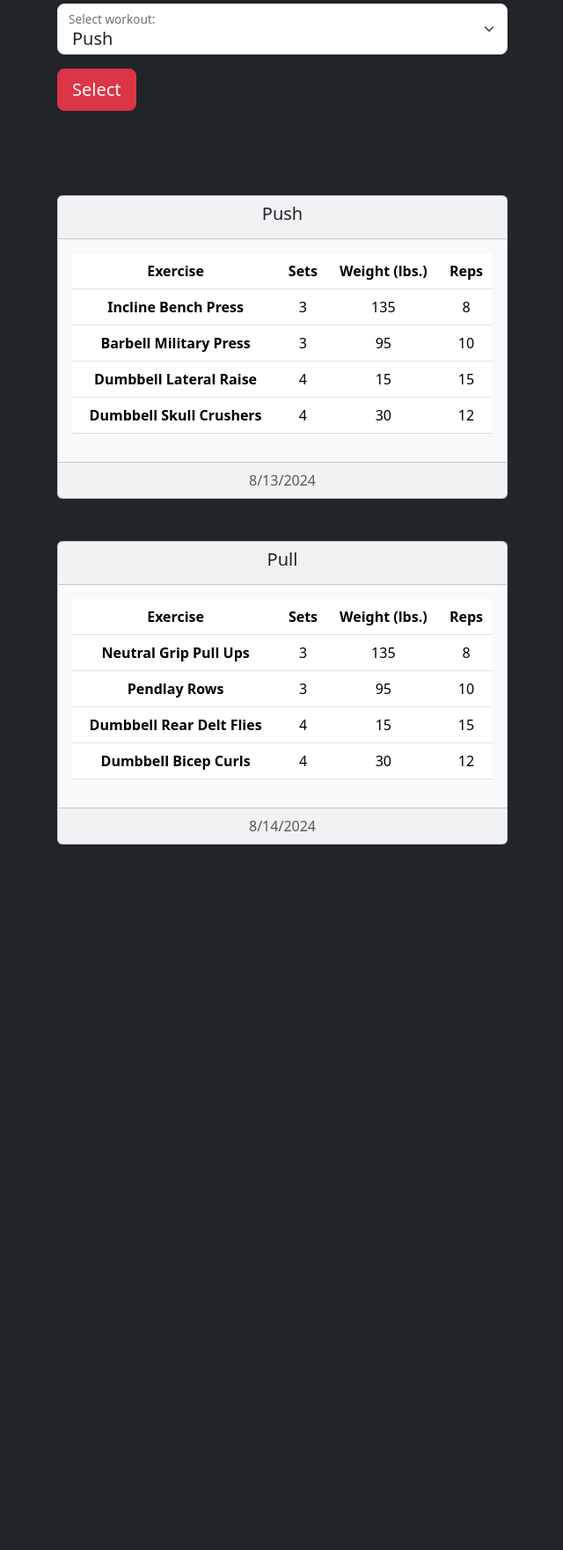
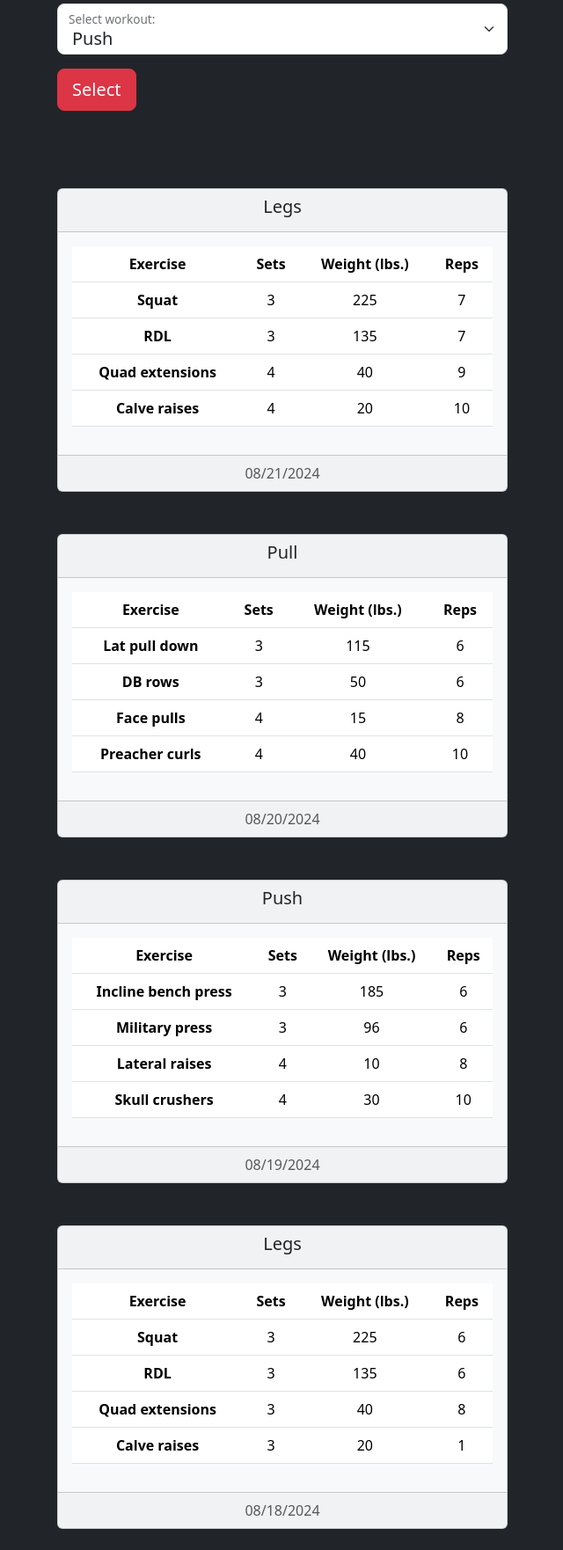
Before and after one commit to jtnicastro/lifting_log, a Flask app: page /entries in a window 1280 px wide. Shown: the part 326-2088 px from the top of the page at 88% size, without its empty margins (319-959 px from the left). Before the commit the page ends 1286 px from the top, so only its background shows below. Run offline with Flask 3, Linux system fonts and the light colour scheme; a user stored in the database is signed in.

Commit message:
Entries functionality complete

```diff
--- a/app.py
+++ b/app.py
@@ -1,4 +1,4 @@
-from flask import Flask, render_template, redirect, url_for, request
+from flask import Flask, render_template, redirect, url_for, request, session
 from flask_sqlalchemy import SQLAlchemy
 from flask_migrate import Migrate
 from flask_wtf import FlaskForm
@@ -49,6 +49,9 @@ class Workout_log(db.Model):
 	workout_id = db.Column(db.Integer, db.ForeignKey('workout.workout_id'))
 	log_date = db.Column(db.DateTime)
 
+	workout = db.relationship('Workout', backref='logs')
+	log_details = db.relationship('Log_details', backref='workout_log', lazy='dynamic')
+
 class Log_details(db.Model):
 	detail_id = db.Column(db.Integer, primary_key=True)
 	log_id = db.Column(db.Integer, db.ForeignKey('workout_log.log_id'))
@@ -56,6 +59,8 @@ class Log_details(db.Model):
 	sets = db.Column(db.Integer)
 	weight = db.Column(db.Integer)
 	repetitions = db.Column(db.Integer)
+
+	exercise = db.relationship('Exercises')
 
 @login_manager.user_loader
 def load_user(user_id):
@@ -81,9 +86,12 @@ class AddWorkoutForm(FlaskForm):
 	exercises = FieldList(FormField(ExerciseForm), min_entries=1)
 
 class ExerciseDetails(FlaskForm):
+	exercise_id = IntegerField('Exercise ID')
 	sets = IntegerField('Sets', validators=[InputRequired('Sets performed is required')])
 	weight = IntegerField('Weight', validators=[InputRequired('Weight is required')])
 	reps = IntegerField('Reps', validators=[InputRequired('Reps performed is required')])
+	class Meta:
+		csrf = False
 
 class WorkoutDetails(FlaskForm):
 	exercises = FieldList(FormField(ExerciseDetails), min_entries=1)
@@ -124,6 +132,9 @@ def entries():
 	user_id = current_user.user_id
 	workouts = Workout.query.filter_by(user_id=user_id).all()
 
+	card_log = db.session.query(Workout_log).filter_by(user_id=user_id).order_by(Workout_log.log_date.desc()).all()
+
+
 	selected_workout = None
 	if request.method == 'POST':
 		workout_id = request.form.get('workoutSelect')
@@ -135,16 +146,27 @@ def entries():
 				exercise_form = ExerciseDetails()
 				form.exercises.append_entry(exercise_form)
 
-	return render_template('entries.html', current_user=current_user, workouts=workouts, selected_workout=selected_workout, form=form)
+	return render_template('entries.html', current_user=current_user, workouts=workouts,
+											selected_workout=selected_workout, form=form, card_log=card_log)
 
 @app.route('/log_Workout', methods=['POST'])
 def log_Workout():
 	form = WorkoutDetails()
 
 	if form.validate_on_submit():
+		workout_log = Workout_log(user_id=current_user.user_id, workout_id=request.form.get('workoutSelect'),log_date=datetime.now())
+		db.session.add(workout_log)
+		db.session.commit()
+
+		for exercise_details in form.exercises:
+			log_details = Log_details(log_id=workout_log.log_id, exercise_id=exercise_details.exercise_id.data,
+										sets=exercise_details.sets.data, weight=exercise_details.weight.data,
+										repetitions=exercise_details.reps.data)
+			db.session.add(log_details)
+		db.session.commit()
+
 		return redirect(url_for('entries'))
-
-	return "fuck"
+	return render_template('entries.html', form=form)
 
 @app.route('/logout')
 @login_required
@@ -185,7 +207,19 @@ def submit_Workout():
 @app.route('/analyze')
 @login_required
 def analyze():
-	return render_template('analyze.html')
+
+	user_id = current_user.user_id
+	workout_exercise = db.session.query(Workout).filter_by(user_id=user_id).all()
+
+
+
+
+
+
+
+
+	return render_template('analyze.html', workout_exercise=workout_exercise)
+
 
 @app.route('/register', methods=['GET', 'POST'])
 def register():
--- a/templates/addExercise.html
+++ b/templates/addExercise.html
@@ -72,7 +72,7 @@
             <h2>Current workouts</h2>
             </div>
             {% for workout in workouts %}
-                <div class="card bg-light text-dark text-center mt-3" >
+                <div class="card bg-light text-dark text-center mt-4" >
                     <div class="card-header">
                         <h5>{{ workout.workout_name }}</h5>
                     </div>
--- a/templates/entries.html
+++ b/templates/entries.html
@@ -51,16 +51,16 @@
                         <option value={{ workout.workout_id }}>{{ workout.workout_name }}</option>
                       {% endfor %}
                     </select>
-                    <label for="workoutSelect" class="form-label">Select workout:</label>
+                    <label for="workout" class="form-label">Select workout:</label>
                 </div>
-                <button type="submit" class="btn btn-danger btn-lg mt-3 mb-5">Select</button>
+                <button type="submit" class="btn btn-danger btn-lg mt-3 mb-3">Select</button>
               </form>
         </div>
-        <div class="small-middle-container pt-5">
-            <div class="card bg-light text-dark text-center">
+        <div class="small-middle-container pt-4 pb-4">
+          {% for log in card_log %}
+            <div class="card bg-light text-dark text-center mt-5">
                 <div class="card-header">
-                     <h5>Push</h5>
-
+                     <h5>{{ log.workout.workout_name }}</h5>
                 </div>
                 <div class="card-body">
                     <div class="table-responsive">
@@ -74,85 +74,21 @@
                                 </tr>
                             </thead>
                             <tbody>
+                                {% for detail in log.log_details %}
                                 <tr>
-                                    <th scope="row">Incline Bench Press</th>
-                                    <td>3</td>
-                                    <td>135</td>
-                                    <td>8</td>
+                                    <th scope="row">{{ detail.exercise.exercise_name }}</th>
+                                    <td>{{ detail.sets }}</td>
+                                    <td>{{ detail.weight }}</td>
+                                    <td>{{ detail.repetitions }}</td>
                                 </tr>
-                                <tr>
-                                    <th scope="row">Barbell Military Press</th>
-                                    <td>3</td>
-                                    <td>95</td>
-                                    <td>10</td>
-                                </tr>
-                                <tr>
-                                    <th scope="row">Dumbbell Lateral Raise</th>
-                                    <td>4</td>
-                                    <td>15</td>
-                                    <td>15</td>
-                                </tr>
-                                <tr>
-                                    <th scope="row">Dumbbell Skull Crushers</th>
-                                    <td>4</td>
-                                    <td>30</td>
-                                    <td>12</td>
-                                </tr>
+                                {% endfor %}
                             </tbody>
                         </table>
                     </div>
                 </div>
-                <div class="card-footer text-muted">8/13/2024</div>
+                <div class="card-footer text-muted">{{ log.log_date.strftime("%m/%d/%Y") }}</div>
             </div>
-            <div class="card bg-light text-dark text-center mt-5">
-                <div class="card-header">
-                     <h5>Pull</h5>
-                </div>
-                <div class="card-body">
-                    <div class="table-responsive">
-
-                        <!-- Card table -->
-                        <table class="table">
-                            <thead>
-                                <tr>
-                                    <th scope="col">Exercise</th>
-                                    <th scope="col">Sets</th>
-                                    <th scope="col">Weight (lbs.)</th>
-                                    <th scope="col">Reps</th>
-                                </tr>
-                            </thead>
-                            <tbody>
-                                <tr>
-                                    <th scope="row">Neutral Grip Pull Ups</th>
-                                    <td>3</td>
-                                    <td>135</td>
-                                    <td>8</td>
-                                </tr>
-                                <tr>
-                                    <th scope="row">Pendlay Rows</th>
-                                    <td>3</td>
-                                    <td>95</td>
-                                    <td>10</td>
-                                </tr>
-                                <tr>
-                                    <th scope="row">Dumbbell Rear Delt Flies</th>
-                                    <td>4</td>
-                                    <td>15</td>
-                                    <td>15</td>
-                                </tr>
-                                <tr>
-                                    <th scope="row">Dumbbell Bicep Curls</th>
-                                    <td>4</td>
-                                    <td>30</td>
-                                    <td>12</td>
-                                </tr>
-                            </tbody>
-                        </table>
-                        <!-- Card table end -->
-                    </div>
-                </div>
-                <div class="card-footer text-muted">8/14/2024</div>
-            </div>
+          {% endfor %}
         </div>
 
         {% if selected_workout %}
@@ -167,25 +103,27 @@
                     </div>
                     <!-- Modal body -->
                     <form method="POST" action="{{ url_for('log_Workout') }}">
+                      {{ form.csrf_token }}
                       <div class="modal-body">
-                              {% for exercise, exercise_form in zip(selected_workout.exercises, form.exercises) %}
+                              {% for exercise, exercise_detail in zip(selected_workout.exercises, form.exercises) %}
                               <div class="row pt-2">
                                   <div class="col-3 pt-2">
                                       <p>{{ exercise.exercise_name }}:</p>
+                                      <input type="hidden" name="workoutSelect" value="{{ selected_workout.workout_id }}">
+                                      {{ exercise_detail.exercise_id(class="form-control", type="hidden", value=exercise.exercise_id) }}
                                   </div>
-
-                                  <label for="sets_{{ loop.index }}" class="col-1 col-form-label m-0">Sets</label>
+                                  <label for="sets{{ loop.index }}" class="col-1 col-form-label m-0">Sets</label>
                                   <div class="col-1 p-0">
-                                      {{ exercise_form.sets(class="form-control") }}
+                                      {{ exercise_detail.sets(id="sets" ~ loop.index, class="form-control") }}
                                   </div>
-                                  <label for="weight_{{ loop.index }}" class="col-1 col-form-label ms-5 me-1 m-0">Weight</label>
+                                  <label for="weight{{ loop.index }}" class="col-1 col-form-label ms-5 me-1 m-0">Weight</label>
                                   <div class="col-1 p-0">
-                                      {{ exercise_form.weight(class="form-control") }}
+                                      {{ exercise_detail.weight(id="weight" ~ loop.index, class="form-control") }}
                                   </div>
-                                  <label for="weight_{{ loop.index }}" class="col-1 col-form-label me-1">Lbs.</label>
-                                  <label for="reps_{{ loop.index }}" class="col-1 col-form-label m-0">Reps</label>
+                                  <label for="weight{{ loop.index }}" class="col-1 col-form-label me-1">Lbs.</label>
+                                  <label for="reps{{ loop.index }}" class="col-1 col-form-label m-0">Reps</label>
                                   <div class="col-1 p-0">
-                                      {{ exercise_form.reps(class="form-control") }}
+                                      {{ exercise_detail.reps(id="reps" ~ loop.index, class="form-control") }}
                                   </div>
                               </div>
                               {% endfor %}
```
Also changed, not shown: templates/analyze.html (+9 -5 lines), lifting_log.db.
